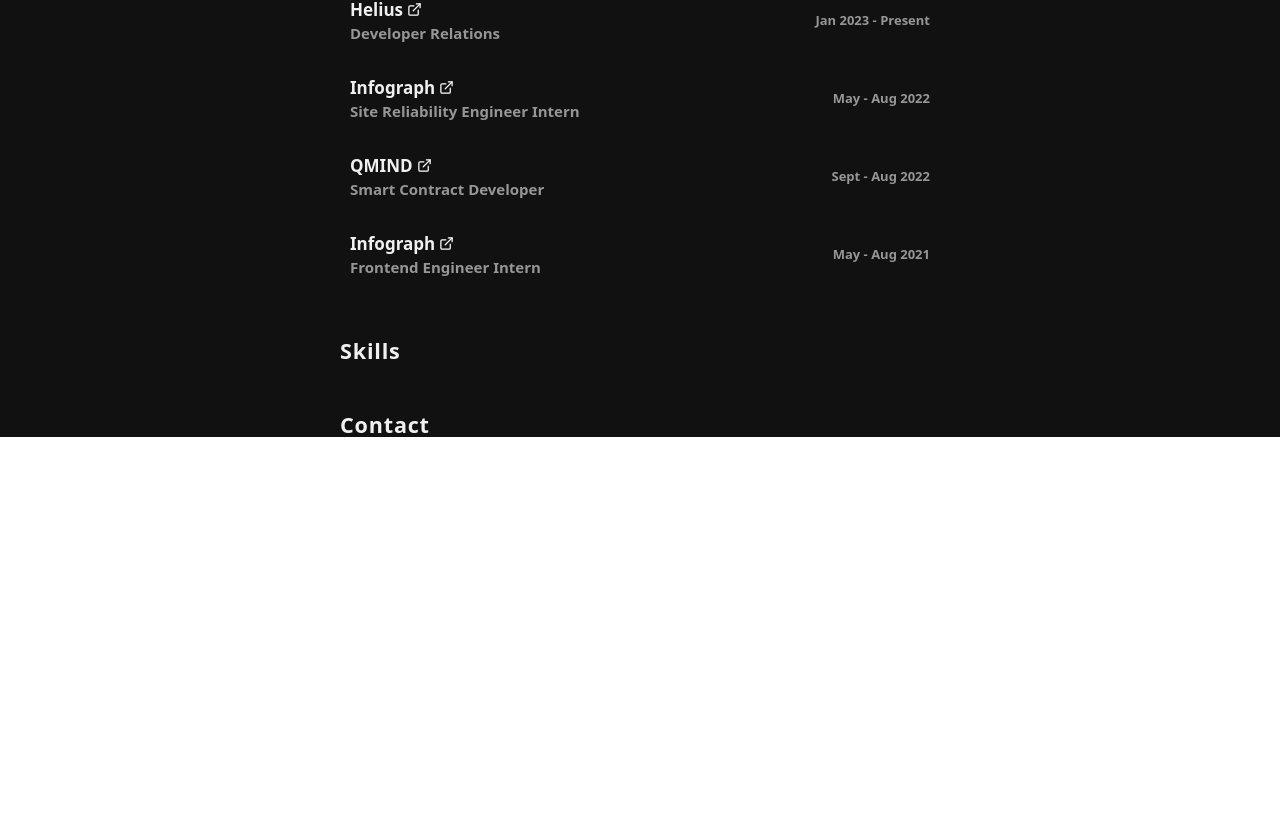
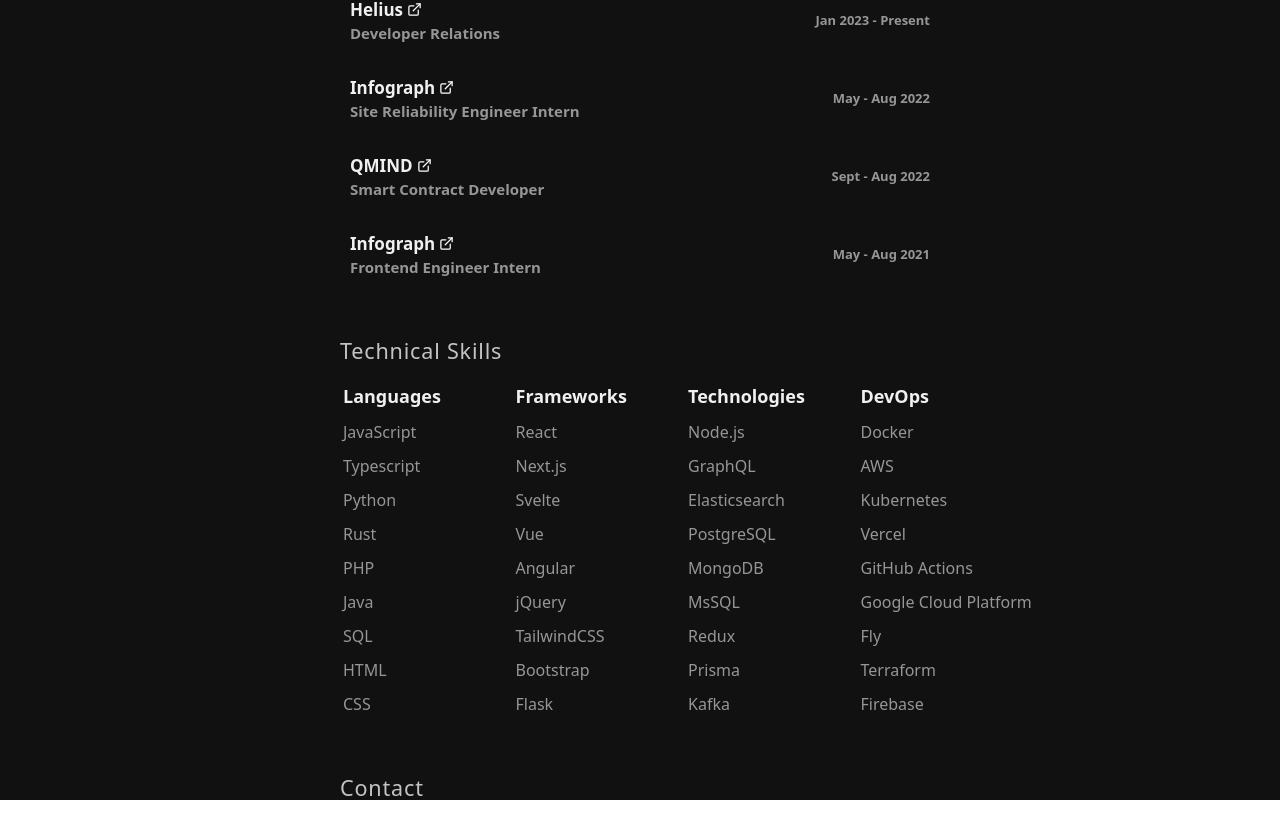
Before and after one commit to KhalilJouaneh/portfolio, a Next.js app: page / in a window 1280 px wide. Shown: the part 1026-1846 px from the top of the page. Before the commit the page ends 1483 px from the top, so only its background shows below. Built offline with nearby package versions, Linux system fonts and the light colour scheme.

Commit message:
added technical skills

```diff
--- a/src/pages/index.js
+++ b/src/pages/index.js
@@ -58,6 +58,7 @@
             <div className="vertical-navbar">
               <Link href="/">Work</Link>
               <Link href="/">Projects</Link>
+              <Link href="/">Skills</Link>
               <Link href="/">Resume</Link>
               <Link href="/">Contact</Link>
               <Link href="/">Writing</Link>
@@ -181,7 +182,61 @@
             </div>
           </div>
 
-          <h2 className="subheading mb-5">Skills</h2>
+          <h2 className="subheading mb-5">Technical Skills</h2>
+          <div class="skills-container mt-[20px]">
+            <div class="skill-column">
+              <p class="skill-heading">Languages</p>
+              <p class="skill-item">JavaScript</p>
+              <p class="skill-item">Typescript</p>
+              <p class="skill-item">Python</p>
+              <p class="skill-item">Rust</p>
+              <p class="skill-item">PHP</p>
+              <p class="skill-item">Java</p>
+              <p class="skill-item">SQL</p>
+              <p class="skill-item">HTML</p>
+              <p class="skill-item">CSS</p>
+            </div>
+
+            <div class="skill-column">
+              <p class="skill-heading">Frameworks</p>
+              <p class="skill-item">React</p>
+              <p class="skill-item">Next.js</p>
+              <p class="skill-item">Svelte</p>
+              <p class="skill-item">Vue</p>
+              <p class="skill-item">Angular</p>
+              <p class="skill-item">jQuery</p>
+              <p class="skill-item">TailwindCSS</p>
+              <p class="skill-item">Bootstrap</p>
+              <p class="skill-item">Flask</p>
+            </div>
+
+            <div class="skill-column">
+              <p class="skill-heading">Technologies</p>
+              <p class="skill-item">Node.js</p>
+              <p class="skill-item">GraphQL</p>
+              <p class="skill-item">Elasticsearch</p>
+              <p class="skill-item">PostgreSQL</p>
+              <p class="skill-item">MongoDB</p>
+              <p class="skill-item">MsSQL</p>
+              <p class="skill-item">Redux</p>
+              <p class="skill-item">Prisma</p>
+              <p class="skill-item">Kafka</p>
+            </div>
+
+            <div class="skill-column">
+              <p class="skill-heading">DevOps</p>
+              <p class="skill-item">Docker</p>
+              <p class="skill-item">AWS</p>
+              <p class="skill-item">Kubernetes</p>
+              <p class="skill-item">Vercel</p>
+              <p class="skill-item">GitHub Actions</p>
+              <p class="skill-item">Google Cloud Platform </p>
+              <p class="skill-item">Fly</p>
+              <p class="skill-item">Terraform</p>
+              <p class="skill-item">Firebase</p>
+            </div>
+          </div>
+
           <h2 className="subheading mb-5">Contact</h2>
         </div>
       </div>
--- a/src/styles/globals.css
+++ b/src/styles/globals.css
@@ -85,7 +85,7 @@
 .vertical-navbar {
   display: flex;
   flex-direction: column;
-  margin-top: 20px;
+  margin-top: 5px;
   font-size: 13.125px;
   margin-left: 50px;
   line-height: 1.5rem;
@@ -102,7 +102,8 @@
   color: #f0f0f0;
   margin-top: 50px;
   line-height: 1.5rem;
-  font-weight: 600;
+  font-weight: 400;
+  opacity: 0.8;
   letter-spacing: 0.05rem;
 }
 
@@ -156,3 +157,27 @@
   font-weight: 600;
   align-items: center;
 }
+
+.skills-container {
+  display: flex;
+  justify-content: space-between;
+  width: 115%;
+  margin-left: 3px;
+  /* padding: 10px; */
+}
+
+.skill-column {
+  flex: 1; /* Each column takes up an equal amount of space */
+  padding: 0 0px; /* Some padding on left and right for breathing space */
+}
+
+.skill-heading {
+  font-weight: 600;
+  font-size: 18px;
+  margin-bottom: 10px;
+}
+
+.skill-item {
+  margin: 0 0 10px;
+  color: #969696;
+}
```
